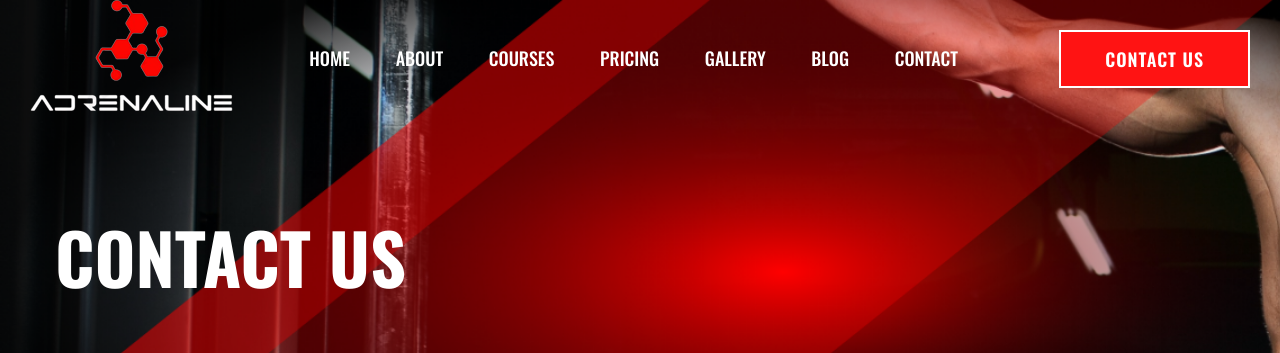
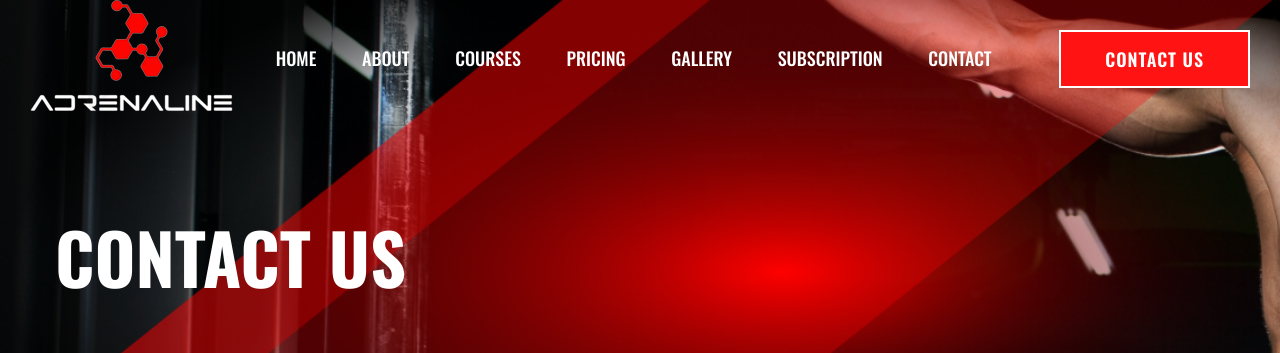
Before and after one commit to Adrenaline-SBZ/Adrenaline-SBZ.github.io, a plain HTML site: page contact.html in a window 1280 px wide. Shown: the top 353 px of the page. Drawn offline with nearby package versions, Linux system fonts and the light colour scheme; some packages are replaced by stand-ins of ours.

Commit message:
Update contact.html

```diff
--- a/contact.html
+++ b/contact.html
@@ -53,13 +53,12 @@
                                 <li><a href="/courses">Courses</a></li>
                                 <li><a href="/pricing">Pricing</a></li>
                                 <li><a href="/gallery">Gallery</a></li>
-                                <li><a href="/subscription">Blog</a>
-                                    <ul class="submenu">
-                                        <li><a href="/subscription">Blog</a></li>
-                                        <li><a href="/subscriptiondetails">Blog Details</a></li>
-
-                                    </ul>
-                                </li>
+                                <li><a href="/subscription">Subscription</a>
+                                        <ul class="submenu">
+                                            <li><a href="/subscription">Add Subscription</a></li>
+                                            <li><a href="/subscriptiondetails">Subscription Details</a></li>
+                                        </ul>
+                                    </li>
                                 <li><a href="/contact">Contact</a></li>
                             </ul>
                         </nav>
```
